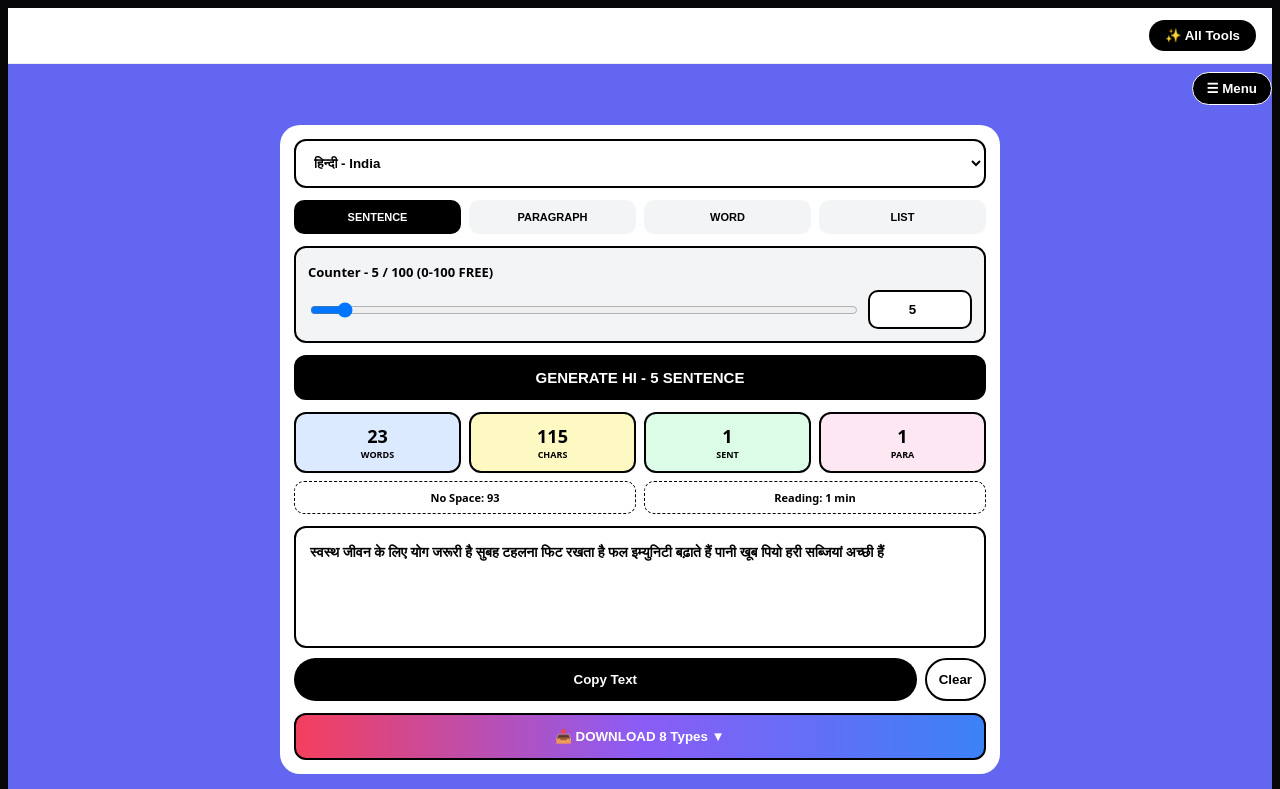
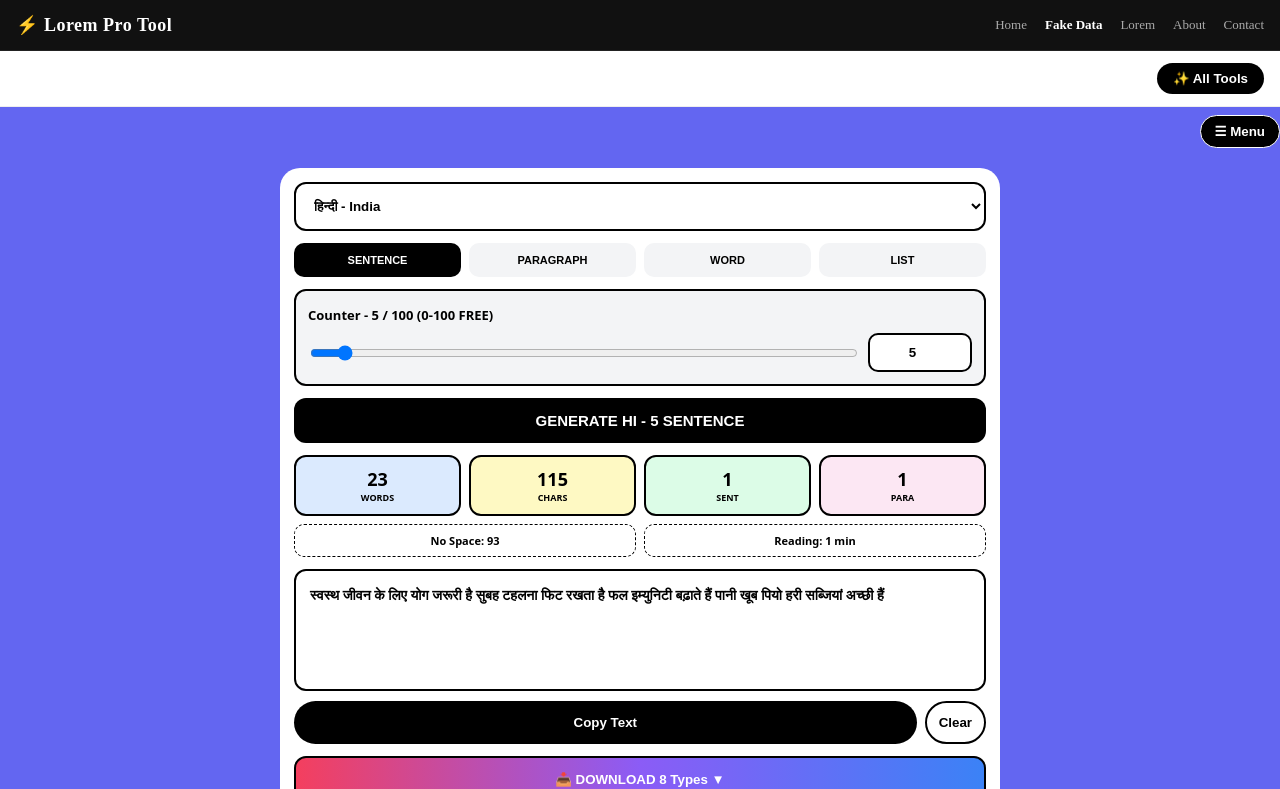
Before and after one commit to Ravs10/lorem-pro-tool, a Next.js app: page / in a window 1280 px wide. Shown: the top 789 px of the page. Built offline with nearby package versions, Linux system fonts and the light colour scheme.

Commit message:
Refactor RootLayout to include Navbar and remove metadata
Removed metadata and added Navbar component to RootLayout.

```diff
--- a/app/layout.tsx
+++ b/app/layout.tsx
@@ -1,45 +1,12 @@
-import type { Metadata } from "next";
-import "./globals.css";
+import Navbar from "./components/Navbar";
 
-export const metadata: Metadata = {
-  title: "LoremGen PRO - Free Lorem Ipsum Generator in 12 Languages | AI Topic",
-  description: "Generate Lorem Ipsum in 12 languages - Hindi, English, Spanish, French, German, Arabic, Portuguese, Russian, Japanese, Italian, Bengali, Urdu. AI Topic generator for political, sports, health, business, education, tech content. Free tool for designers & developers.",
-  keywords: ["lorem ipsum generator", "hindi lorem ipsum", "lorem ipsum in hindi", "lorem generator 12 languages", "ai lorem ipsum", "free lorem ipsum tool", "multilingual lorem ipsum", "lorem ipsum pro"],
-  authors: [{ name: "LoremGen PRO" }],
-  openGraph: {
-    title: "LoremGen PRO - 12 Languages Lorem Ipsum Generator",
-    description: "Free AI-powered Lorem Ipsum generator in 12 languages. Generate political, sports, health content instantly.",
-    type: "website",
-    locale: "en_US",
-    images: ["/icon.png"],
-  },
-  twitter: {
-    card: "summary_large_image",
-    title: "LoremGen PRO - 12 Languages Lorem Ipsum",
-    description: "Free AI Lorem Ipsum Generator in 12 languages",
-    images: ["/icon.png"],
-  },
-  icons: {
-    icon: "/icon.png",
-    apple: "/icon.png",
-  },
-    verification: {
-    google: "iKilQkNiLUK2e2WF8WHLvKYEEhS_PBhnR88mViZSufQ",
-  },
-};
-
-export default function RootLayout({
-  children,
-}: {
-  children: React.ReactNode;
-}) {
+export default function RootLayout({ children }) {
   return (
     <html lang="en">
-      <head>
-        <link rel="icon" href="/icon.png" />
-        <link rel="apple-touch-icon" href="/icon.png" />
-      </head>
-      <body>{children}</body>
+      <body style={{margin:0, background:"#0a0a0a"}}>
+        <Navbar />
+        {children}
+      </body>
     </html>
   );
 }
```
